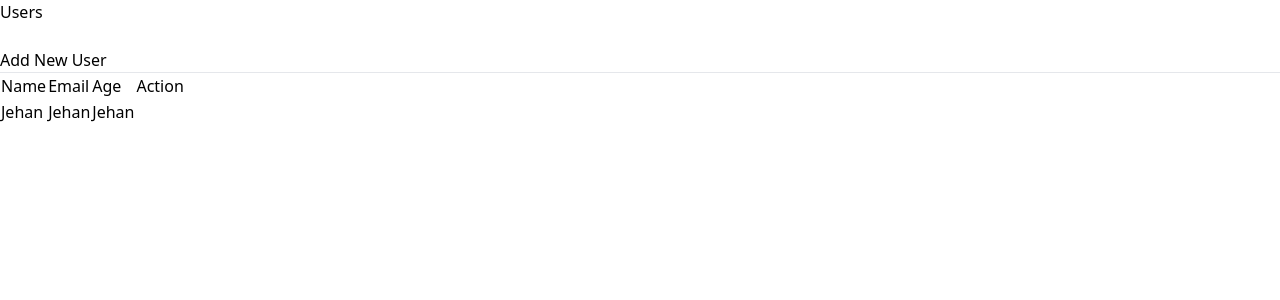
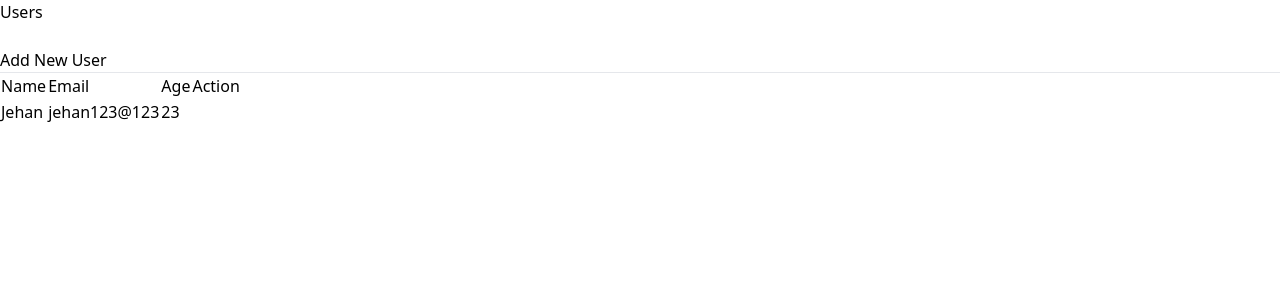
Before and after one commit to BackendExpert/CRUD_MERN, a React (Vite) app in the folder client/: page /User in a window 1280 px wide. Shown: the top 300 px of the page. Built offline with nearby package versions, Linux system fonts and the light colour scheme; some icons are missing.

Commit message:
Update
Co-Authored-By: JehanKandy  <jehankandy@gmail.com>
Co-Authored-By: Vinura Pathirana <154809219+vinurapathirana@users.noreply.github.com>

```diff
--- a/client/src/User/Users.tsx
+++ b/client/src/User/Users.tsx
@@ -37,8 +37,8 @@ const Users = () => {
                                     return (
                                         <tr>
                                             <td>{user.Name}</td>
-                                            <td>{user.Name}</td>
-                                            <td>{user.Name}</td>
+                                            <td>{user.Email}</td>
+                                            <td>{user.Age}</td>
                                         </tr>
                                     )
                                 })
```
